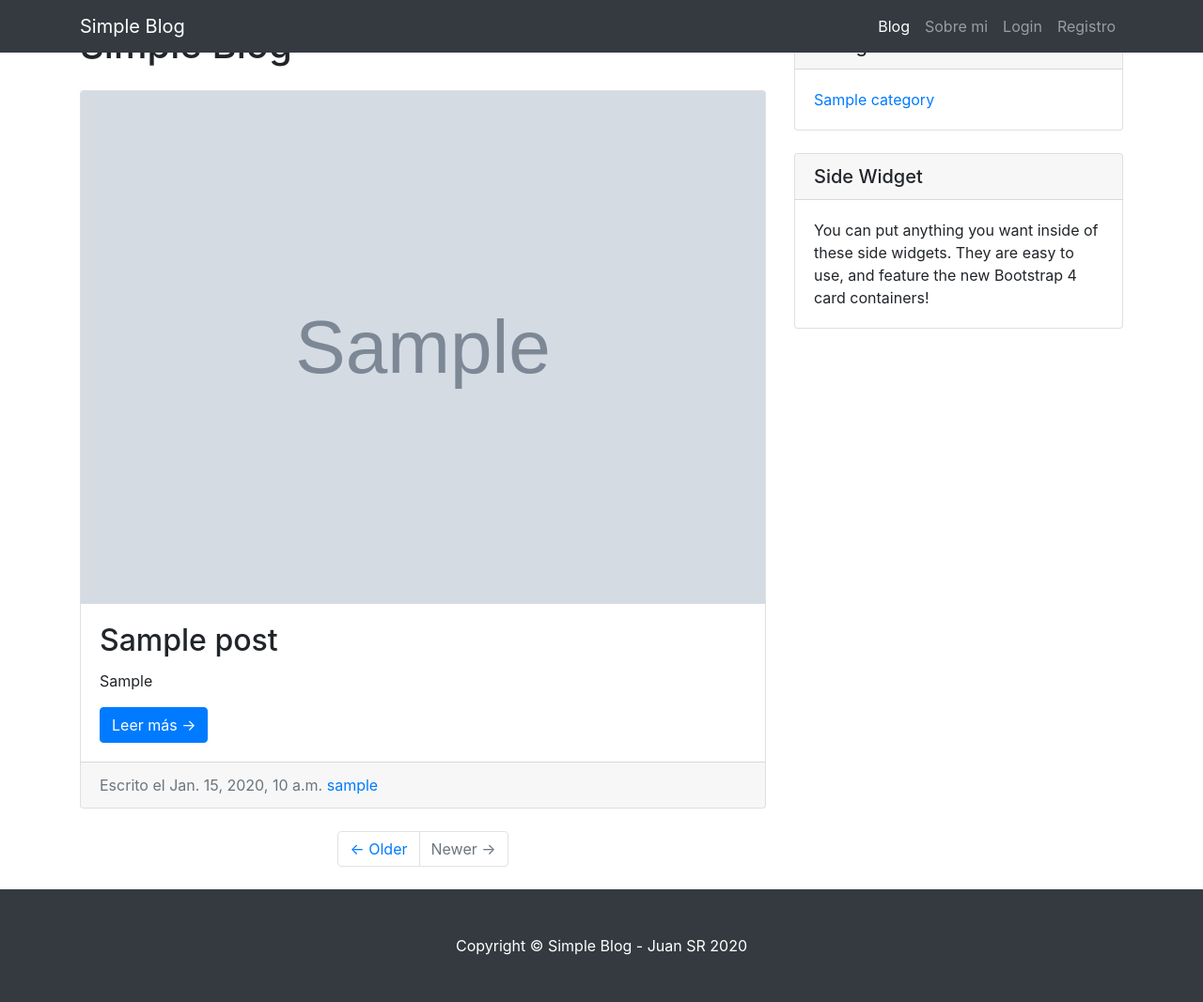
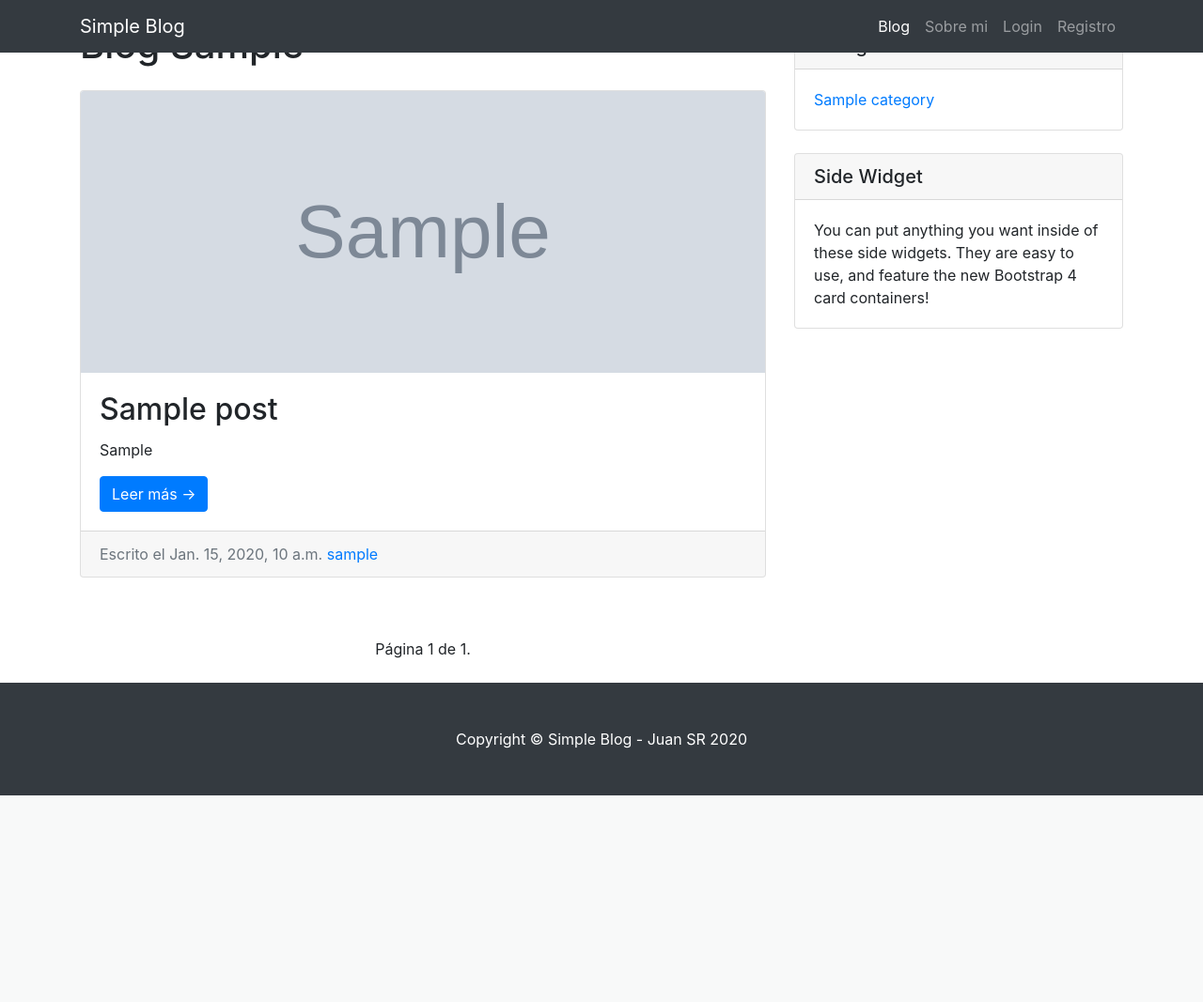
Before and after one commit to jsanhuez/sample-blog, a Django app: page / in a window 1280 px wide. Shown: the whole page at 94% size. After the commit the page ends 847 px from the top, so only its background shows below. Run offline with Django 3.2, Linux system fonts and the light colour scheme; tables that the repository leaves empty hold one stand-in row (values such as "Sample post"); grey boxes marked "Sample" are stand-in pictures; some libraries are stand-ins or nearby versions.

Commit message:
Add pagination

```diff
--- a/posts/views.py
+++ b/posts/views.py
@@ -14,7 +14,7 @@ class PostsFeedView(ListView):
     template_name = 'posts/index.html'
     model = Post
     ordering = ('-created',)
-    paginate_by = 10
+    paginate_by = 5
     context_object_name = 'posts'
     queryset = Post.objects.filter(is_draft=False)
 
--- a/templates/posts/index.html
+++ b/templates/posts/index.html
@@ -2,11 +2,11 @@
 {% block content %}
 <div class="row">
     <div class="col-md-12">
-        <h1 class="my-4">Simple Blog</h1>
+        <h1 class="my-4">Blog Sample</h1>
 
         {% for post in posts %}
             <div class="card mb-4">
-                <img class="card-img-top" src="{{ post.image_header.url }}" alt="Card image cap">
+                <img class="card-img-top" src="{{ post.image_header.url }}" alt="Card image cap" style="height: 300px;">
                 <div class="card-body">
                     <h2 class="card-title">
                         {{post.title}}
@@ -27,14 +27,34 @@
             </div>
         {% endfor %}
 
-        <ul class="pagination justify-content-center mb-4">
-            <li class="page-item">
-                <a class="page-link" href="#">&larr; Older</a>
-            </li>
-            <li class="page-item disabled">
-                <a class="page-link" href="#">Newer &rarr;</a>
-            </li>
-        </ul>
+        <div class="pagination justify-content-center mb-4">
+            <span class="step-links">
+                <ul class="pagination">
+                    {% if page_obj.has_previous %}
+                        <li class="page-item">
+                            <a class="page-link" href="?page=1">&larr; Primero</a>
+                        </li>
+                        <li class="page-item">
+                            <a class="page-link" href="?page={{ page_obj.previous_page_number }}">Anterior</a>
+                        </li>
+                    {% endif %}
+
+                    {% if page_obj.has_next %}
+                        <li class="page-item">
+                            <a class="page-link" href="?page={{ page_obj.next_page_number }}">Siguiente</a>
+                        </li>
+                        <li class="page-item">
+                            <a class="page-link" href="?page={{ page_obj.paginator.num_pages }}">Último &rarr;</a>
+                        </li>
+                    {% endif %}
+                </ul>
+            </span>
+        </div>
+        <div class="pagination justify-content-center mb-4">
+            <span class="current">
+                Página {{ page_obj.number }} de {{ page_obj.paginator.num_pages }}.
+            </span>
+        </div>
     </div>
 </div>
 {% endblock %}
```
Also changed, not shown: media/posts/photos/deporte2.jpg (added), media/posts/photos/deporte3.jpg (added), media/posts/photos/deporte3_MHry8Lm.jpg (added), media/posts/photos/deporte3_qyuiUKP.jpg (added), media/posts/photos/educacion.jpg (added), media/posts/photos/tecnologia.jpg (added), media/posts/photos/tecnologia2.jpg (added).
